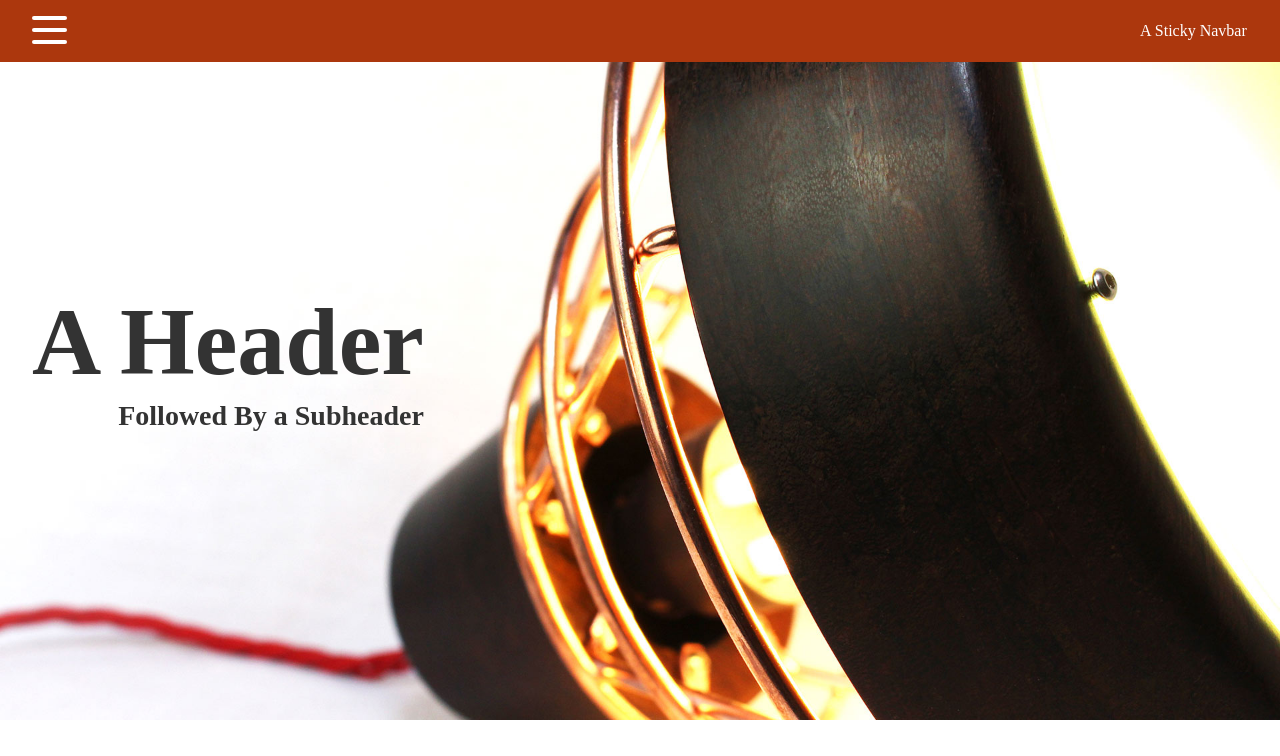
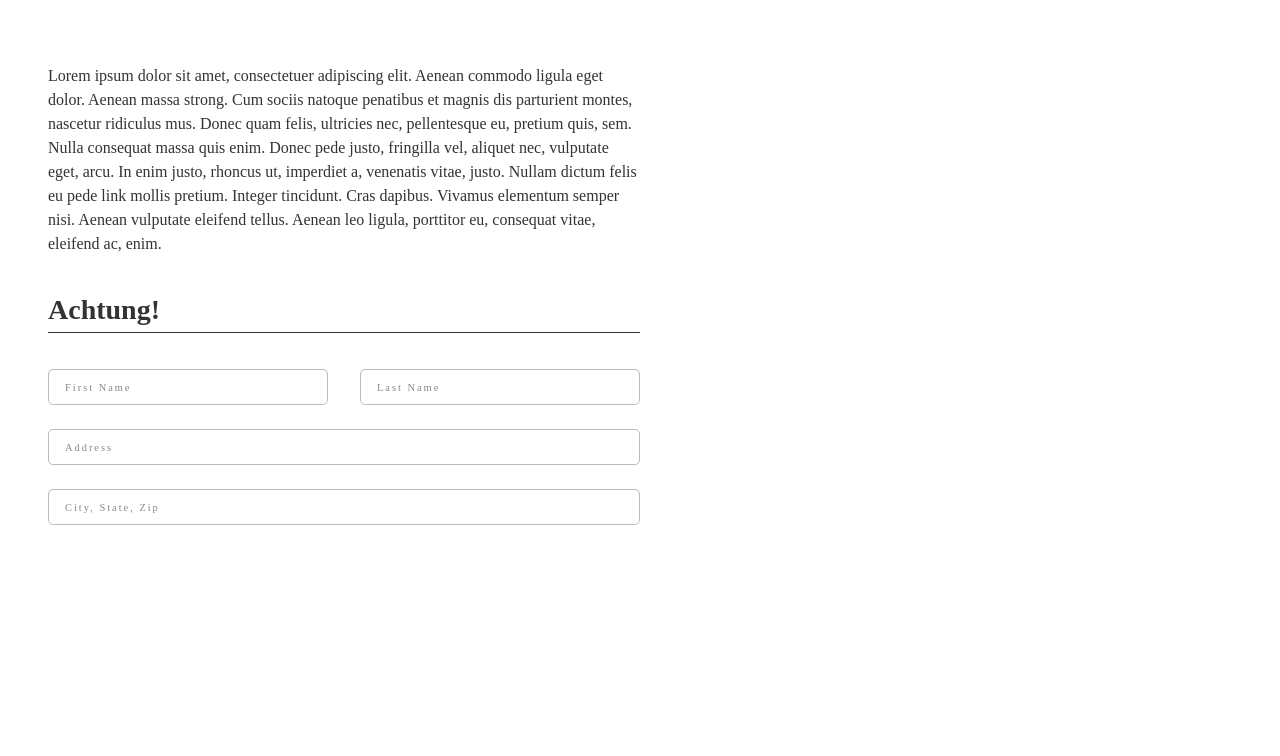
Before and after one commit to mscott5861/trcl, a React (Create React App) app: page / in a window 1280 px wide. Shown: the top 756 px of the page. Built offline with nearby package versions, Linux system fonts and the light colour scheme.

Commit message:
Started work with Form components

```diff
--- a/src/App.js
+++ b/src/App.js
@@ -1,6 +1,6 @@
 import React, { Component } from 'react';
 import { ThemeProvider } from 'styled-components'
-import { ViewSampleStretched3C } from 'views'
+import { ViewForm } from 'views'
 
 const colors = {
   primary: 'grey',
@@ -27,7 +27,7 @@ class App extends Component {
   render() {
     return (
       <ThemeProvider theme={theme}>
-        <ViewSampleStretched3C/>
+        <ViewForm/>
       </ThemeProvider>
     );
   }
--- a/src/components/atomic/text/H3.js
+++ b/src/components/atomic/text/H3.js
@@ -7,6 +7,9 @@ const StH3 = styled.h3`
   line-height: ${props => props.fontSize ? 'calc(' + props.fontSize + ' + 1rem)' : '2.75rem'};
   color: ${props=> props.textColor ? props.textColor : '#333'};
   margin: 0;
+  border-bottom: ${props => props.withUnderline ? "1px solid " + (props.textColor ? props.textColor : '#333') : 'none'};
+
+
 
   //-------------------------------------------------------------
   // Medium devices: tablets
@@ -31,7 +34,8 @@ export default function H3(props) {
       centered={props.centered}
       fontSize={props.fontSize}
       rightAligned={props.rightAligned}
-      textColor={props.textColor}>
+      textColor={props.textColor}
+      withUnderline={props.withUnderline}>
       { props.children }
     </StH3>
   );
@@ -43,4 +47,5 @@ H3.propTypes = {
   fontSize: PropTypes.string,
   rightAligned: PropTypes.bool,
   textColor: PropTypes.string,
+  withUnderline: PropTypes.bool,
 }
--- a/src/components/atomic/text/Input.js
+++ b/src/components/atomic/text/Input.js
@@ -2,8 +2,33 @@ import React from 'react';
 import PropTypes from 'prop-types'
 import styled from 'styled-components'
 
-const StInput = styled.div`
+const StInputWrapper = styled.div`
+  position: relative;
+  width: 100%;
+  height: 2.25rem;
+  border: 1px solid #BBB;
+  border-radius: 5px;
+  margin-top: 1.5rem;
+`
 
+const StInput = styled.input`
+  position: absolute;
+  outline: none;
+  background: transparent;
+  border: 0px;
+  height: 98%;
+  width: 100%;
+  padding-left: 1rem;
+`
+
+const StLabel = styled.p`
+  position: absolute;
+  left: 1rem;
+  font-size: .65rem;
+  top: 50%;
+  color: #888;
+  letter-spacing: .125rem;
+  transform: translateY(-50%);
 `
 
 export default class Input extends React.Component {
@@ -16,10 +41,17 @@ export default class Input extends React.Component {
 
   render() {
     return (
-      <StInput
+      <StInputWrapper
         onChange={this.props.handleInput}>
+        <StInput>
+
+        </StInput>
+        <StLabel>
+          { this.props.label }
+        </StLabel>
+
         { this.props.children }
-      </StInput>
+      </StInputWrapper>
     );
   }
 }
--- /dev/null
+++ b/src/views/ViewForm.js
@@ -0,0 +1,49 @@
+import React from 'react'
+import styled from 'styled-components'
+import { Copy, Input, H3, MainContent, TwoColumnLayout } from 'components'
+import { generateLoremIpsum } from 'utilities'
+
+const FormWrapper = styled.div`
+  padding-top: 2rem;
+  width: 50%;
+`
+
+const TopPadding = styled.div`
+  height: .75rem;
+  width: 100%;
+`
+
+export default class ViewForm extends React.Component {
+  constructor(props) {
+    super(props);
+    this.state = {
+    }
+  }
+
+  render() {
+    return (
+      <MainContent>
+        <FormWrapper>
+          <Copy>
+            { generateLoremIpsum() }
+          </Copy>
+          <H3
+            withUnderline>
+            Achtung!
+          </H3>
+          <TopPadding/>
+          <TwoColumnLayout>
+            <Input
+              label='First Name'/>
+            <Input
+              label='Last Name'/>
+          </TwoColumnLayout>
+          <Input
+            label='Address'/>
+          <Input
+            label='City, State, Zip'/>
+        </FormWrapper>
+      </MainContent>
+    );
+  }
+}
--- a/src/views/index.js
+++ b/src/views/index.js
@@ -1,9 +1,11 @@
 import ViewCopy from './ViewCopy'
+import ViewForm from './ViewForm'
 import ViewLeaflet from './ViewLeaflet'
 import ViewSampleStretched3C from './ViewSampleStretched3C'
 
 export {
   ViewCopy,
+  ViewForm,
   ViewLeaflet,
   ViewSampleStretched3C
 }
```
